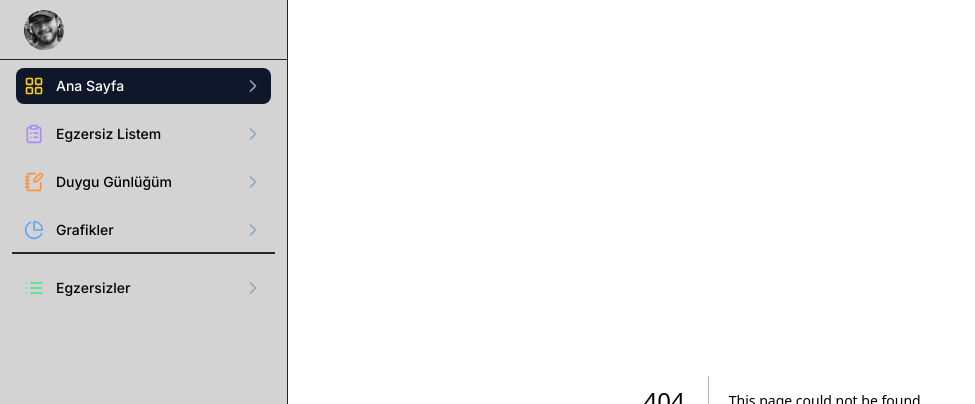
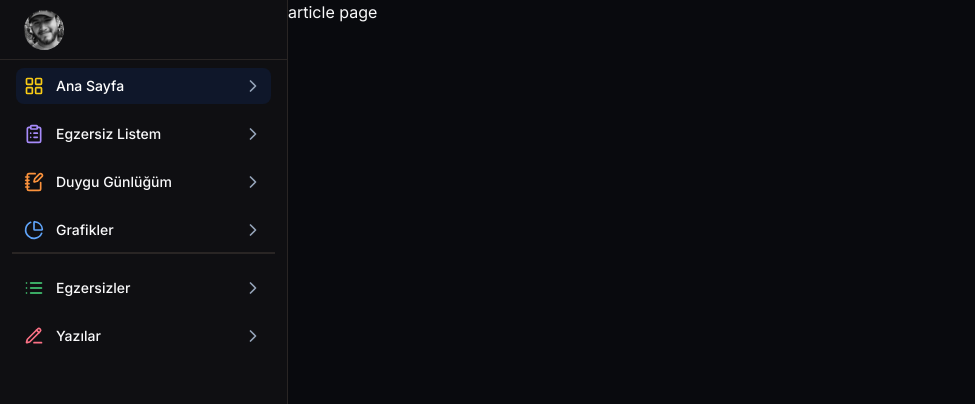
Before and after one commit to altunf/duygu_duzenleme, a Next.js app in the folder client/: page /articles in a window 1280 px wide. Before the commit this address had no page. Shown: the top 404 px of the page, without its empty margins (0-975 px from the left). Built offline with nearby package versions, Linux system fonts and the light colour scheme; no server answers.

Commit message:
feat: created articles page

```diff
--- /dev/null
+++ b/client/app/articles/page.tsx
@@ -0,0 +1,12 @@
+import { cookies } from "next/headers";
+
+export default async function ArticlesPage() {
+  const cookieStore = cookies();
+  const token = cookieStore.get("token")?.value;
+
+  return (
+    <main className="h-full w-full">
+      <h1>article page</h1>
+    </main>
+  );
+}
--- a/client/components/sidebar/sidebar-menu.tsx
+++ b/client/components/sidebar/sidebar-menu.tsx
@@ -7,6 +7,7 @@ import {
   LayoutGrid,
   List,
   NotebookPen,
+  PencilLine,
 } from "lucide-react";
 
 import Link from "next/link";
@@ -21,6 +22,7 @@ const SidebarMenu = () => {
     "Duygu Günlüğüm",
     "Grafikler",
     "Egzersizler",
+    "Yazılar",
   ];
   const icons = [
     <LayoutGrid className="h-5 w-5 text-yellow-400" />,
@@ -28,9 +30,20 @@ const SidebarMenu = () => {
     <NotebookPen className="h-5 w-5 text-orange-400" />,
     <ChartPie className="h-5 w-5 text-blue-400" />,
     <List className="h-5 w-5 text-green-400" />,
+    <PencilLine className="h-5 w-5 text-rose-400" />,
   ];
-  const hrefs = ["/", "/tasks", "/diaries", "/graphics", "/exercises"];
-  const menuItems = menuNames.map((el: any, index: number) => {
+  const hrefs = [
+    "/",
+    "/tasks",
+    "/diaries",
+    "/graphics",
+    "/exercises",
+    "/articles",
+  ];
+
+  return (
+    <nav className="grid items-start px-2 text-sm font-medium lg:px-4 space-y-3">
+      {menuNames.map((el: any, index: number) => {
         return (
           <div key={index}>
             <Link
@@ -48,10 +61,7 @@ const SidebarMenu = () => {
             ) : null}
           </div>
         );
-  });
-  return (
-    <nav className="grid items-start px-2 text-sm font-medium lg:px-4 space-y-3">
-      {menuItems}
+      })}
     </nav>
   );
 };
--- a/client/components/summary/summary.tsx
+++ b/client/components/summary/summary.tsx
@@ -25,7 +25,7 @@ export const Summary = ({ token }: any) => {
     <div className="flex flex-col items-center justify-center">
       {" "}
       <Link href={"/diaries"}>
-        <DiaryTableRow diary={userDiaries[0] as any} />
+        <DiaryTableRow diary={userDiaries[0]} />
       </Link>
       <Link href={"/graphics"}>
         <TopThreeMoodsChart topThreeMoods={topThreeMoods} />
```
Lines whose indentation alone changed are shown as unchanged.
